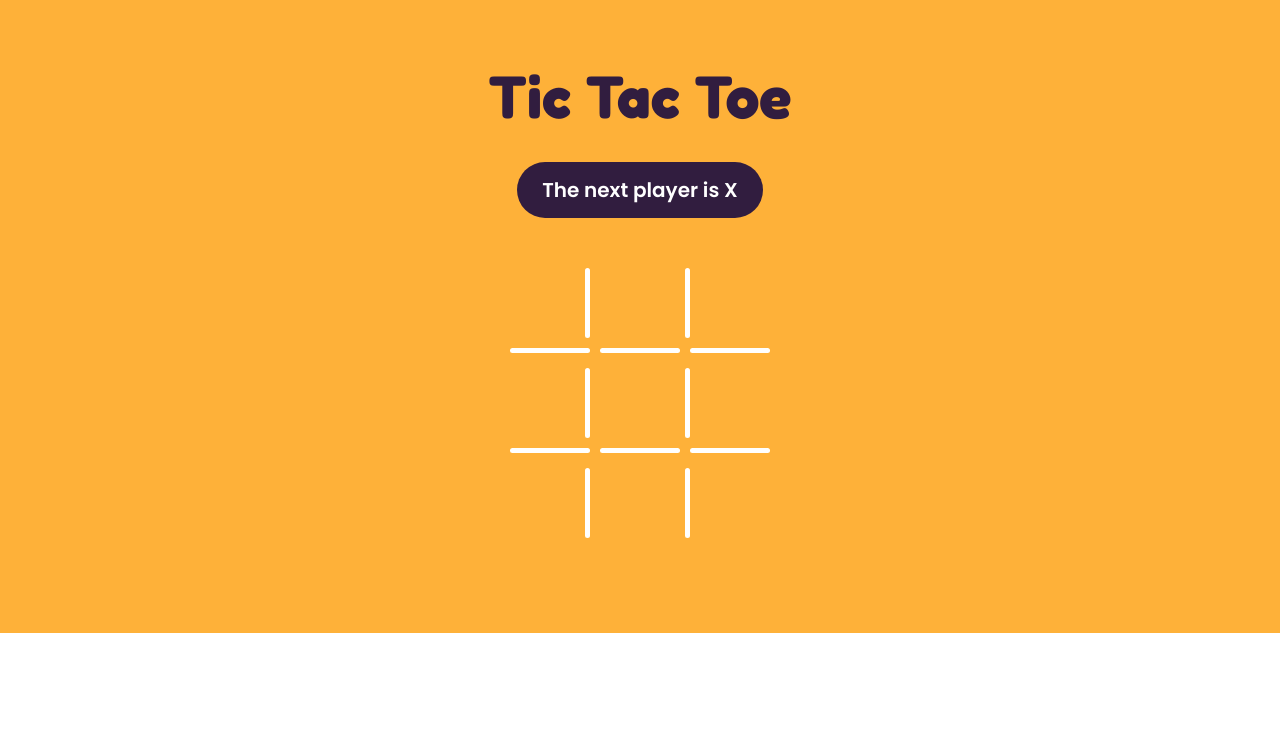
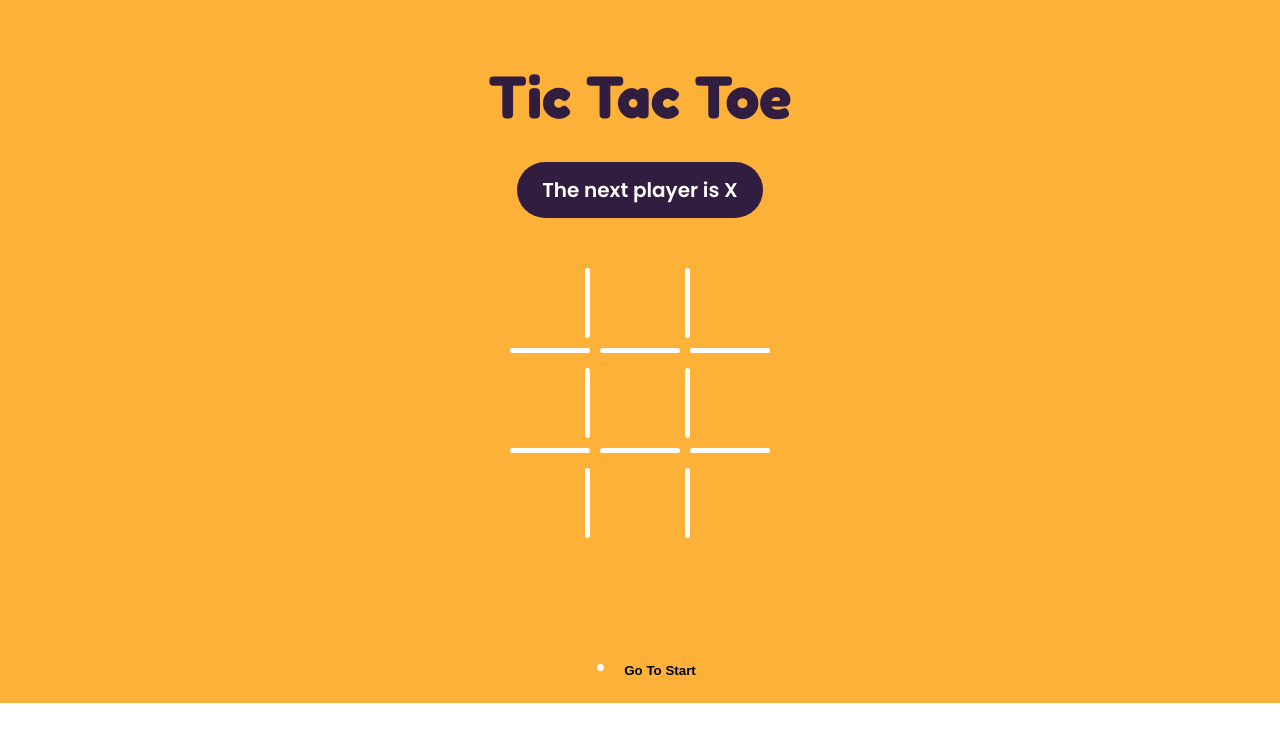
Before and after one commit to arsallanShahab/tic-tac-toe-game, a React (Vite) app: page / in a window 1280 px wide. Shown: the top 742 px of the page. Built offline with nearby package versions, Linux system fonts and the light colour scheme.

Commit message:
added histroy.jsx file

```diff
--- a/src/App.jsx
+++ b/src/App.jsx
@@ -1,6 +1,7 @@
 import React, { useState } from 'react';
 import Board from './components/Board';
-import calculateWinner from './Helpers';
+import Histroy from './components/Histroy';
+import calculateWinner from './helpers';
 import './styles/root.scss';
 
 const App = () => {
@@ -35,11 +36,16 @@
     setCurrentMove(prev => prev + 1);
   };
 
+  const moveTo = move => {
+    setCurrentMove(move);
+  };
+
   return (
     <div className="app">
       <h1 className="heading">Tic Tac Toe </h1>
       <h2>{message}</h2>
       <Board board={current.board} handleSquareClick={handleSquareClick} />
+      <Histroy histroy={histroy} moveTo={moveTo} currentMove={currentMove} />
     </div>
   );
 };
--- /dev/null
+++ b/src/components/Histroy.jsx
@@ -0,0 +1,27 @@
+import React from 'react';
+
+const Histroy = ({ histroy, moveTo, currentMove }) => {
+  return (
+    <ul>
+      {histroy.map((_, move) => {
+        return (
+          <li key={move}>
+            <button
+              style={{
+                fontWeight: move === currentMove ? 'bold' : 'normal',
+              }}
+              type="button"
+              onClick={() => {
+                moveTo(move);
+              }}
+            >
+              {move === 0 ? 'Go To Start' : `Go to move #${move}`}
+            </button>
+          </li>
+        );
+      })}
+    </ul>
+  );
+};
+
+export default Histroy;
--- a/src/styles/root.scss
+++ b/src/styles/root.scss
@@ -55,6 +55,11 @@
       padding: .65em 1.25em;
       color: #fff;
       border-radius: 99px;
+    }
+    ul {
+      li {
+        font-family: var(--font-poppins);
+      }
     }
 }
 
```
